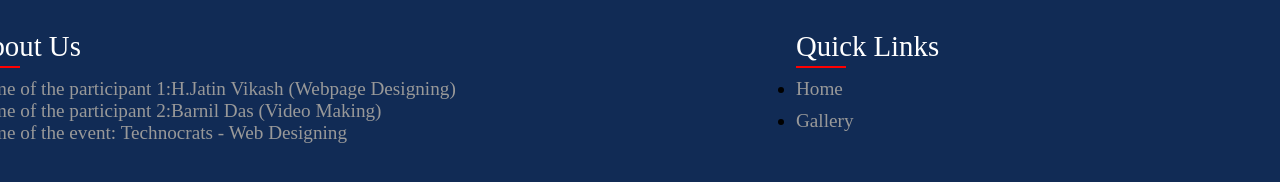
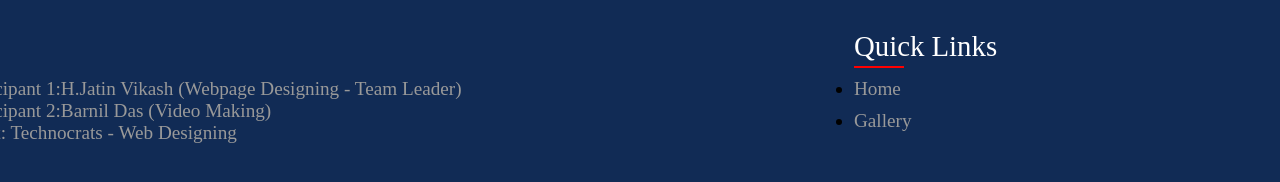
Before and after one commit to Javikcoder2008/BlissPi-ControlYourEmotions.github.io, a plain HTML site: page angermanage.html in a window 1280 px wide. Shown: the part 4514-4696 px from the top of the page. Drawn offline with Linux system fonts and the light colour scheme.

Commit message:
Update angermanage.html

```diff
--- a/angermanage.html
+++ b/angermanage.html
@@ -187,7 +187,7 @@
             <div class="sec aboutus">
                 <h2>About Us</h2>
                 <p>
-                    Name of the participant 1:H.Jatin Vikash (Webpage Designing)
+                    Name of the participant 1:H.Jatin Vikash (Webpage Designing - Team Leader)
                     <br>
                     Name of the participant 2:Barnil Das (Video Making)
                     <br>
```
